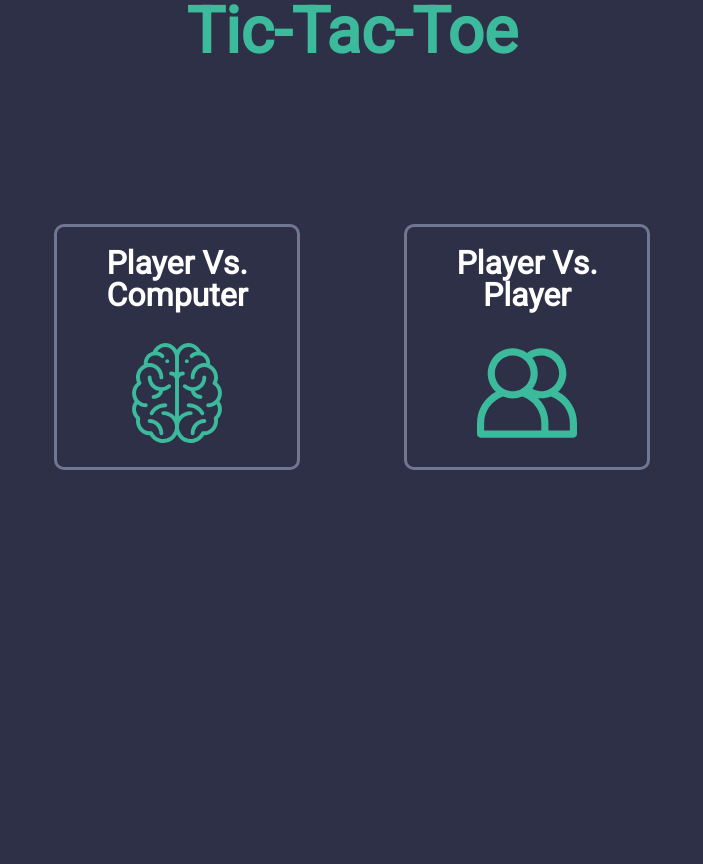
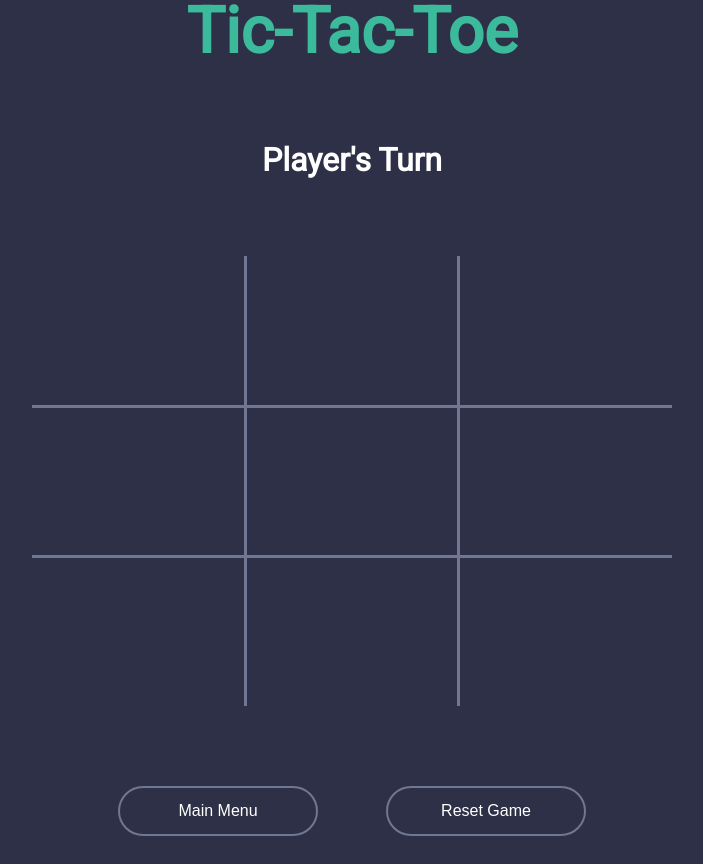
Before and after one commit to KyleOwens/TicTacToe, a plain HTML site: page index.html in a window 1280 px wide. Shown: the whole page, without its empty margins (288-991 px from the left). After the commit the page ends 836 px from the top, so only its background shows below. Drawn offline with Linux system fonts and the light colour scheme.

Commit message:
added the gameboard HTML and stles

```diff
--- a/index.html
+++ b/index.html
@@ -5,8 +5,8 @@
     <title>Tic-Tac-Toe</title>
 </head>
 <body>
-    <main>
-        <h1 class='page-title'>Tic-Tac-Toe</h1>
+    <h1 class='page-title'>Tic-Tac-Toe</h1>
+    <div id='title-screen'>
         <div class='start-container'>
             <div id='pvc' class='start-tile'>
                 <p class='tile-header'>Player Vs. Computer</p>
@@ -21,5 +21,29 @@
                 </div>
             </div>
         </div>
-    </main>
+    </div>
+    <div class='game-board'>
+        <h2 class='turn-indicator'>Player's Turn</h2>
+        <table class='game-grid'>
+            <tr class='first-row'>
+                <td></td>
+                <td></td>
+                <td></td>
+            </tr>
+            <tr class='second-row'>
+                <td></td>
+                <td></td>
+                <td></td>
+            </tr>
+            <tr class='third-row'>
+                <td></td>
+                <td></td>
+                <td></td>
+            </tr>
+        </table>
+        <div class='game-button-container'>
+            <button>Main Menu</button>
+            <button>Reset Game</button>
+        </div>
+    </div>
 </body>
--- a/styles/game.css
+++ b/styles/game.css
@@ -45,3 +45,67 @@ body{
     font-weight: bold;
     font-size: 2rem;
 }
+
+#title-screen{
+    display: none;
+}
+
+.game-board{
+    width:100%;
+    margin-top: 5rem;
+    font-family: 'Roboto', sans-serif;
+}
+
+.turn-indicator{
+    color: white;
+    font-size: 2rem;
+    font-weight: bold;
+    font-family: 'Roboto', sans-serif;
+}
+
+.game-grid{
+    table-layout: fixed;
+    width: 50%;
+    margin: 5rem auto;
+}
+
+.game-grid tr{
+    height: 150px;
+    text-align:center;
+    line-height: 150px;
+}
+
+.game-grid td:nth-child(2){
+    border-left: 3px solid  #707793;
+    border-right: 3px solid  #707793;
+}
+
+.game-grid td{
+    color: #3BBA9C;
+    font-size: 6rem;
+    font-weight: bold;
+    font-family: 'Roboto', sans-serif;
+}
+
+.second-row{
+    border-bottom: 3px solid  #707793;
+    border-top: 3px solid #707793;
+}
+
+.game-button-container button{
+    border-radius: 50px;
+    border: 2px solid  #707793;
+    width: 200px;
+    height: 50px;
+    color: white;
+    background-color: #2E3047;
+    font-size: 1rem;
+    transition: .3s;
+    margin-right: 2rem;
+    margin-left: 2rem;
+}
+
+.game-button-container button:hover{
+    background-color: #70779388;
+    cursor: pointer;
+}
```
